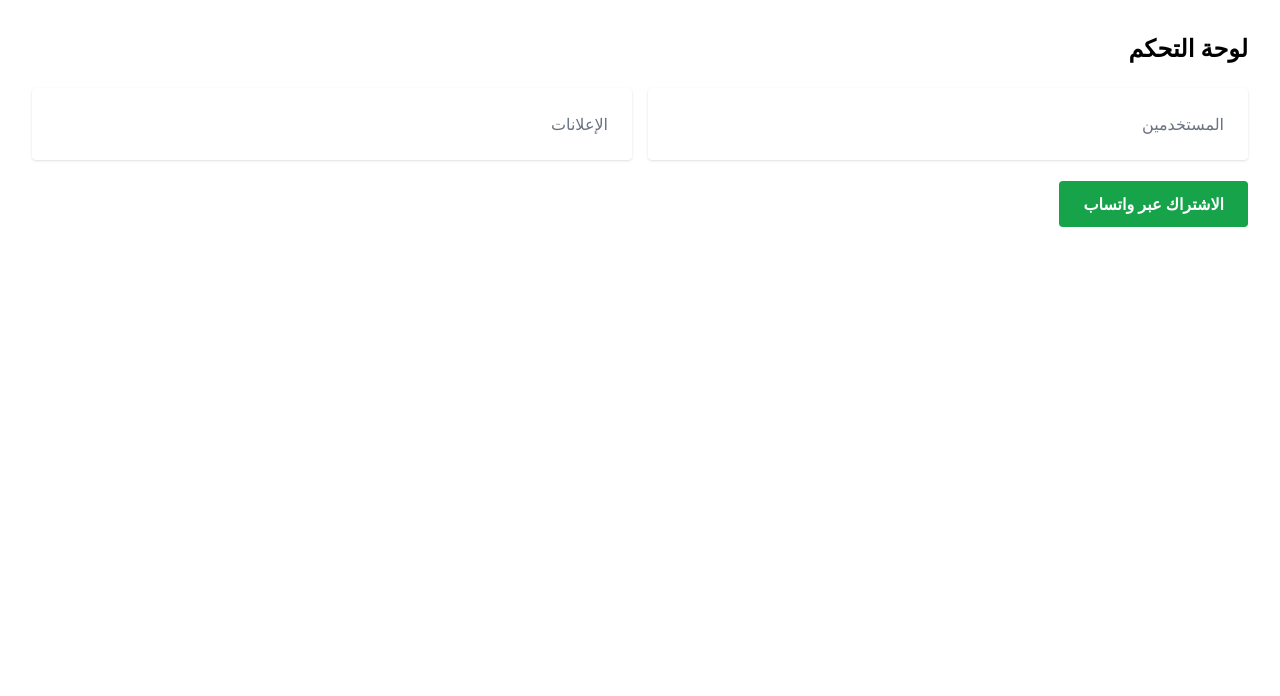
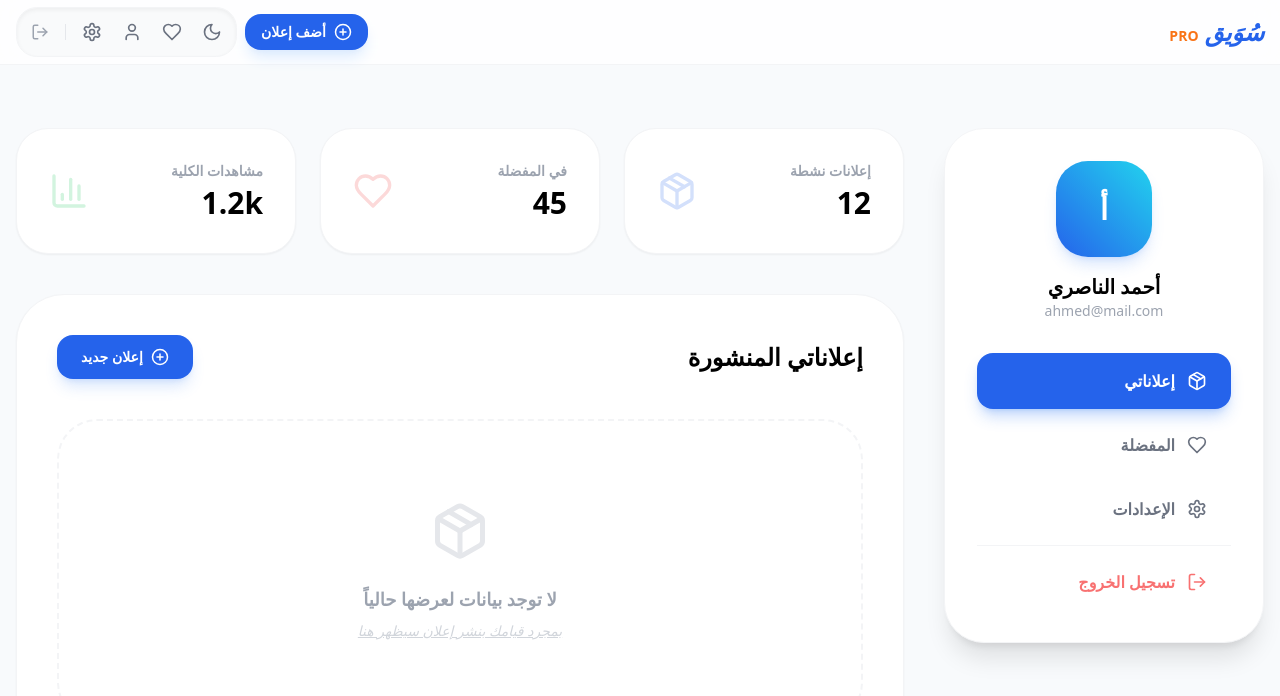
Before and after one commit to shxii9/suwayq-pro, a Next.js app: page /dashboard in a window 1280 px wide. Shown: the top 696 px of the page. Built offline with nearby package versions, Linux system fonts and the light colour scheme; no server answers.

Commit message:
Wave 2: Complete User Dashboard UI

```diff
--- a/src/app/dashboard/page.tsx
+++ b/src/app/dashboard/page.tsx
@@ -1,38 +1,114 @@
-
 "use client";
-import { useEffect, useState } from "react";
+import { useState, useEffect } from "react";
+import { Navbar } from "@/components/Navbar";
+import { ListingCard } from "@/components/ListingCard";
+import {
+  User,
+  Settings,
+  Heart,
+  Package,
+  LogOut,
+  BarChart3,
+  PlusCircle,
+  ChevronRight
+} from "lucide-react";
+import Link from "next/link";
 
 export default function Dashboard() {
-  const [data, setData] = useState({ users: 0, listings: 0 });
+  const [activeTab, setActiveTab] = useState("my-listings");
+  const [listings, setListings] = useState([]);
+  const [user, setUser] = useState({ name: "أحمد الناصري", email: "ahmed@mail.com" });
 
-  useEffect(() => {
-    fetch("/api/dashboard/stats")
-      .then(r => r.json())
-      .then(setData)
-      .catch(() => {});
-  }, []);
+  const stats = [
+    { label: "إعلانات نشطة", value: "12", icon: Package, color: "text-blue-600" },
+    { label: "في المفضلة", value: "45", icon: Heart, color: "text-red-500" },
+    { label: "مشاهدات الكلية", value: "1.2k", icon: BarChart3, color: "text-green-500" },
+  ];
 
   return (
-    <div dir="rtl" className="p-8">
-      <h1 className="text-2xl font-bold mb-6">لوحة التحكم</h1>
+    <div className="min-h-screen bg-[#F8FAFC] dark:bg-[#020617] transition-colors duration-500" dir="rtl">
+      <Navbar />
+      <main className="container mx-auto px-4 pt-32 pb-20">
 
-      <div className="grid grid-cols-2 gap-4 mb-8">
-        <div className="bg-white p-6 rounded shadow">
-          <div className="text-gray-500">المستخدمين</div>
-          <div className="text-3xl font-black">{data.users}</div>
+        <div className="flex flex-col lg:flex-row gap-10">
+
+          {/* Sidebar - Navigation */}
+          <aside className="w-full lg:w-80">
+            <div className="bg-white dark:bg-gray-900 rounded-[2.5rem] p-8 border border-gray-100 dark:border-gray-800 shadow-xl sticky top-32">
+              <div className="text-center mb-8">
+                <div className="w-24 h-24 bg-gradient-to-tr from-blue-600 to-cyan-400 rounded-[2rem] mx-auto mb-4 flex items-center justify-center text-white text-3xl font-black shadow-lg shadow-blue-500/20">
+                  {user.name[0]}
+                </div>
+                <h3 className="font-black text-xl dark:text-white">{user.name}</h3>
+                <p className="text-gray-400 text-sm">{user.email}</p>
+              </div>
+
+              <nav className="space-y-2">
+                <button
+                  onClick={() => setActiveTab("my-listings")}
+                  className={`w-full flex items-center gap-3 px-6 py-4 rounded-2xl font-black transition-all ${activeTab === 'my-listings' ? 'bg-blue-600 text-white shadow-lg shadow-blue-500/30' : 'text-gray-500 hover:bg-gray-50 dark:hover:bg-gray-800'}`}
+                >
+                  <Package size={20} /> إعلاناتي
+                </button>
+                <button
+                  onClick={() => setActiveTab("favorites")}
+                  className={`w-full flex items-center gap-3 px-6 py-4 rounded-2xl font-black transition-all ${activeTab === 'favorites' ? 'bg-red-500 text-white shadow-lg shadow-red-500/30' : 'text-gray-500 hover:bg-gray-50 dark:hover:bg-gray-800'}`}
+                >
+                  <Heart size={20} /> المفضلة
+                </button>
+                <button
+                  className="w-full flex items-center gap-3 px-6 py-4 rounded-2xl font-black text-gray-500 hover:bg-gray-50 dark:hover:bg-gray-800 transition-all"
+                >
+                  <Settings size={20} /> الإعدادات
+                </button>
+                <hr className="my-4 border-gray-100 dark:border-gray-800" />
+                <button className="w-full flex items-center gap-3 px-6 py-4 rounded-2xl font-black text-red-400 hover:bg-red-50 dark:hover:bg-red-900/20 transition-all">
+                  <LogOut size={20} /> تسجيل الخروج
+                </button>
+              </nav>
+            </div>
+          </aside>
+
+          {/* Main Content Area */}
+          <div className="flex-1 space-y-10">
+
+            {/* Stats Grid */}
+            <div className="grid grid-cols-1 md:grid-cols-3 gap-6">
+              {stats.map((stat, i) => (
+                <div key={i} className="bg-white dark:bg-gray-900 p-8 rounded-[2rem] border border-gray-100 dark:border-gray-800 shadow-sm flex items-center justify-between group hover:border-blue-500/50 transition-all">
+                  <div>
+                    <p className="text-gray-400 font-bold text-sm mb-1">{stat.label}</p>
+                    <p className="text-3xl font-black dark:text-white">{stat.value}</p>
+                  </div>
+                  <stat.icon size={40} className={`${stat.color} opacity-20 group-hover:opacity-100 transition-all`} />
+                </div>
+              ))}
+            </div>
+
+            {/* Tab Content */}
+            <div className="bg-white dark:bg-gray-900 rounded-[3rem] p-10 border border-gray-100 dark:border-gray-800 shadow-sm">
+              <div className="flex items-center justify-between mb-10">
+                <h2 className="text-2xl font-black dark:text-white">
+                  {activeTab === 'my-listings' ? 'إعلاناتي المنشورة' : 'الإعلانات المفضلة'}
+                </h2>
+                {activeTab === 'my-listings' && (
+                  <Link href="/listings/create" className="flex items-center gap-2 bg-blue-600 hover:bg-blue-700 text-white px-6 py-3 rounded-2xl font-black text-sm transition-all shadow-lg shadow-blue-500/20">
+                    <PlusCircle size={18} /> إعلان جديد
+                  </Link>
+                )}
+              </div>
+
+              {/* Empty State Placeholder */}
+              <div className="text-center py-20 border-2 border-dashed border-gray-100 dark:border-gray-800 rounded-[2.5rem]">
+                <Package size={60} className="mx-auto text-gray-200 mb-6" />
+                <p className="text-gray-400 font-bold text-lg">لا توجد بيانات لعرضها حالياً</p>
+                <p className="text-gray-300 text-sm mt-2 font-medium italic underline">بمجرد قيامك بنشر إعلان سيظهر هنا</p>
+              </div>
+            </div>
+          </div>
+
         </div>
-        <div className="bg-white p-6 rounded shadow">
-          <div className="text-gray-500">الإعلانات</div>
-          <div className="text-3xl font-black">{data.listings}</div>
-        </div>
-      </div>
-
-      <a
-        href="https://wa.me/96500000000?text=أرغب%20بالاشتراك"
-        className="bg-green-600 text-white px-6 py-3 rounded font-bold"
-      >
-        الاشتراك عبر واتساب
-      </a>
+      </main>
     </div>
   );
 }
```
